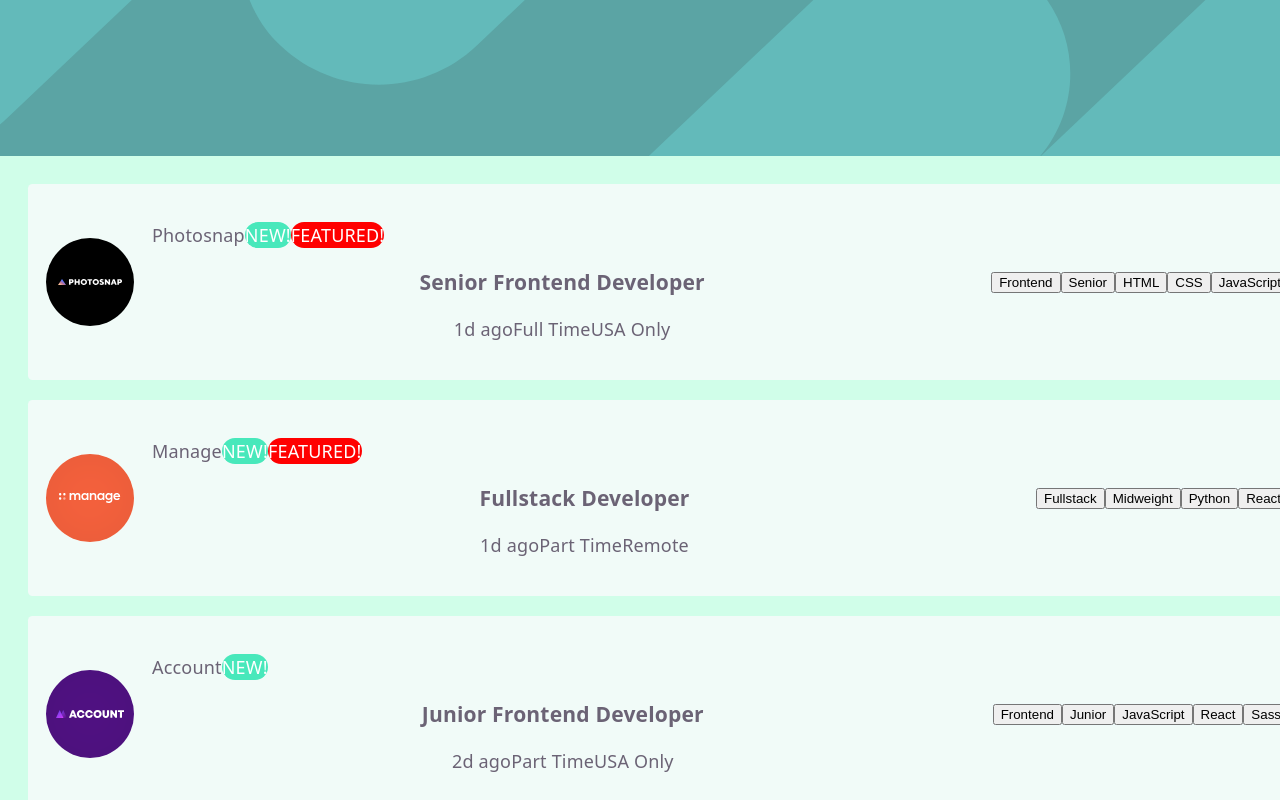
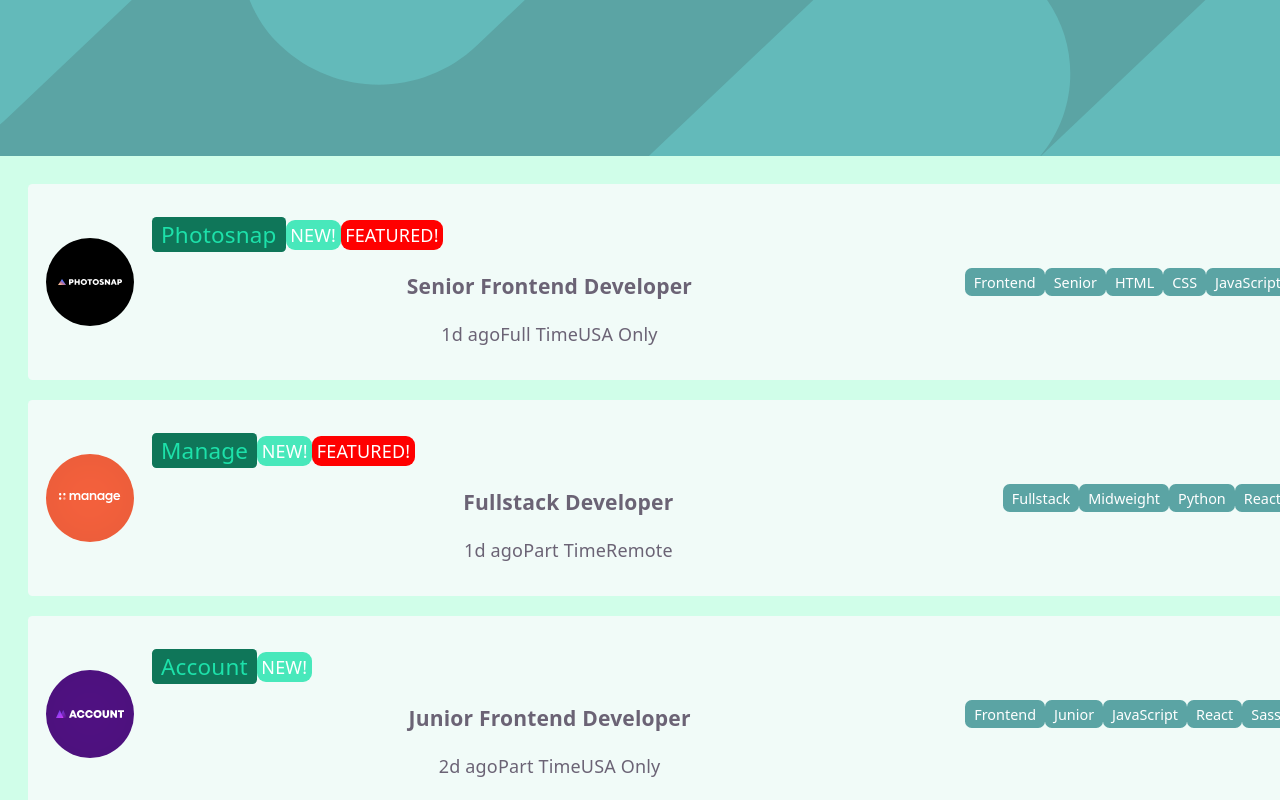
Before and after one commit to raslarly/enes-jobbing-listing, a React (Vite) app: page / in a window 1280 px wide. Shown: the top 800 px of the page. Built offline with nearby package versions, Linux system fonts and the light colour scheme.

Commit message:
I changed the buttons a little bit

```diff
--- a/src/index.css
+++ b/src/index.css
@@ -84,15 +84,42 @@ body {
 }
 
 .badge-new {
-  border-radius: 1.5rem;
+  border-radius: 0.5rem;
   background-color: hsl(163.1, 77.7%, 59.6%);
   color: white;
+  padding: 0.125rem 0.25rem;
 }
 
 .badge-featured {
-  border-radius: 1.5rem;
+  border-radius: 0.5rem;
   background-color: red;
   color: white;
+  padding: 0.125rem 0.25rem;
+}
+
+.company {
+  background-color: hsl(163.1, 77.4%, 26.1%);
+  border-radius: 0.25rem;
+  color: hsl(163.2, 77.2%, 49.8%);
+  padding: 0.25rem 0.5rem;
+  font-size: 1.25rem;
+}
+
+.filter-bar {
+  background-color: hsl(162.9, 45.5%, 84.9%);
+  padding: 0.5rem;
+  border-radius: 0.5rem;
+  display: flex;
+  flex-direction: row;
+  flex-wrap: wrap;
+  gap: 0.5rem;
+  align-items: center;
+}
+
+.filter {
+  background-color: hsl(162.5, 65.8%, 71.4%);
+  padding: 0.25rem 0.5rem;
+  border-radius: 0.25rem;
 }
 
 .job-card-content {
@@ -112,14 +139,33 @@ body {
   flex-direction: column;
   background-color: hsl(152.6, 95.8%, 90.6%);
 }
-
+/*
 .tags {
   flex-wrap: wrap;
   display: flex;
   padding: 1px;
   border-radius: 3px;
-  background-color: hsl(180, 52%, 96%);
-  color: hsl(180, 52%, 16%);
+  background-color: purple;
+  color: yellow;
+  border: none;
+  transition: background 0.2s;
+}
+*/
+
+.tag {
+  border: none;
+  cursor: pointer;
+  padding: 0.4rem 0.75rem;
+  border-radius: 0.375rem;
+  background: hsl(180, 29%, 50%);
+  color: white;
+  font-size: 0.8rem;
+  font-family: inherit;
+  transition: background 0.2s;
+  padding: 0.25rem 0.5rem;
+}
+.tag:hover {
+  background: hsl(180, 29%, 40%);
 }
 
 body {
```
